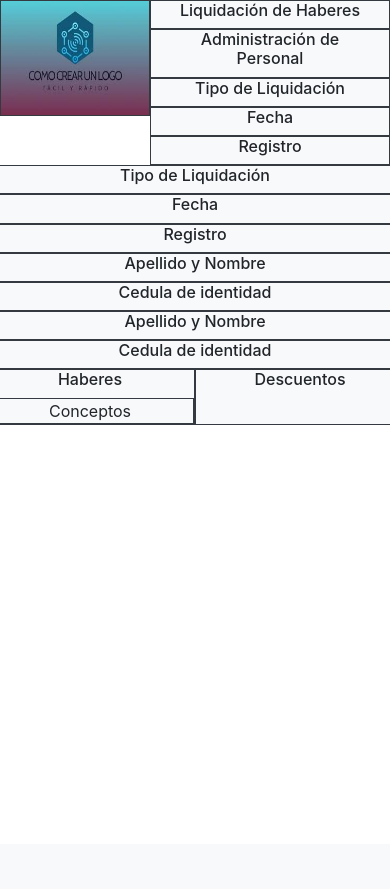
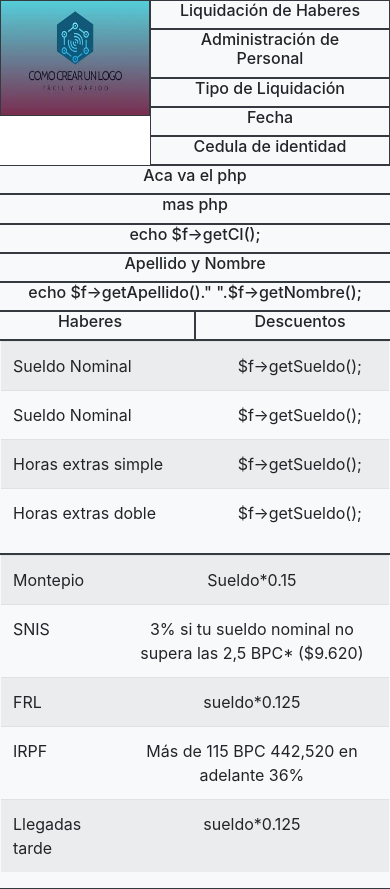
Before and after one commit to nearinthel/proyectoPhp, a PHP site: page /utilities/recibo.html in a window 390 px wide. Before the commit the page ends 425 px from the top, so only its background shows below. Run offline with PHP 8.4, Linux system fonts and the light colour scheme.

Commit message:
el recibo

```diff
--- a/DataTypes/DTMarca.php
+++ b/DataTypes/DTMarca.php
@@ -11,11 +11,7 @@
  *
  * @author Alberto Damelles
  */
-<<<<<<< HEAD
-include_once ("enumES.php");
-=======
 include_once "enumES.php";
->>>>>>> 2a51bae12d96d7b4ea4b339f29136f566b1fc2ca
 class DTMarca {
     private $hora;//la hora se debe crear con datetime
     private $tipo;
--- a/utilities/recibo.html
+++ b/utilities/recibo.html
@@ -8,7 +8,7 @@
     <script src="https://maxcdn.bootstrapcdn.com/bootstrap/4.5.0/js/bootstrap.min.js"></script>
     <meta charset="UTF-8">
     <meta name="viewport" content="width=device-width, initial-scale=1.0">
-    <title>Document</title>
+    <title>Recibo de Sueldo</title>
 </head>
 <body>
 
@@ -31,47 +31,133 @@
             <h6>Fecha</h6>
         </div>
         <div class="col-sm-4 text-center border border-dark bg-light ">
-            <h6>Registro</h6>
+            <h6>Cedula de identidad</h6>
+        </div>
+
+    </div>
+    <div class="row">
+        <div class="col-sm-4 text-center border border-dark bg-light ">
+            <h6>Aca va el php</h6>
+        </div>
+        <div class="col-sm-4 text-center border border-dark bg-light ">
+            <h6>mas php</h6>
+        </div>
+        <div class="col-sm-4 text-center border border-dark bg-light ">
+            <h6>echo $f->getCI();</h6>
         </div>
     </div>
     <div class="row">
-        <div class="col-sm-4 text-center border border-dark bg-light ">
-            <h6>Tipo de Liquidación</h6>
-        </div>
-        <div class="col-sm-4 text-center border border-dark bg-light ">
-            <h6>Fecha</h6>
-        </div>
-        <div class="col-sm-4 text-center border border-dark bg-light ">
-            <h6>Registro</h6>
+        <div class="col-sm-12 text-center border border-dark bg-light">
+            <h6>Apellido y Nombre</h6>
         </div>
     </div>
     <div class="row">
-        <div class="col-sm-9 text-center border border-dark bg-light">
-            <h6>Apellido y Nombre</h6>
+        <div class="col-sm-12 text-center border border-dark bg-light">
+            <h6>echo $f->getApellido()." ".$f->getNombre();</h6>
         </div>
-        <div class="col-sm-3 text-center border border-dark bg-light">
-            <h6>Cedula de identidad</h6>
-        </div>
-    </div>
-    <div class="row">
-        <div class="col-sm-9 text-center border border-dark bg-light">
-            <h6>Apellido y Nombre</h6>
-        </div>
-        <div class="col-sm-3 text-center border border-dark bg-light">
-            <h6>Cedula de identidad</h6>
-        </div>
+
     </div>
     <div class="row">
         <div class="col text-center border border-dark bg-light">
             <h6>Haberes</h6>
-            <div class="row">
-                <div class="col-sm-5 text-center border border-dark bg-light">Conceptos</div>
-            </div>
         </div>
         <div class="col text-center border border-dark bg-light">
             <h6>Descuentos</h6>
         </div>
     </div>
+    <div class="row ">
+        <div class = "col-sm-6 border border-dark bg-light text-center">
+            <table class ="table table-striped">
+                <tr>
+                    <td class="text-left">
+                        Sueldo Nominal
+                    </td>
+                    <td class="text-rigth">
+                        $f->getSueldo();
+                    </td>
+                </tr>
+                <tr>
+                    <td class="text-left">
+                        Sueldo Nominal
+                    </td>
+                    <td class="text-rigth">
+                        $f->getSueldo();
+                    </td>
+                </tr>
+                <tr>
+                    <td class="text-left">
+                        Horas extras simple
+                    </td>
+                    <td class="text-rigth">
+                        $f->getSueldo();
+                    </td>
+                </tr>
+                <tr>
+                    <td class="text-left">
+                        Horas extras doble
+                    </td>
+                    <td class="text-rigth">
+                        $f->getSueldo();
+                    </td>
+                </tr>
+            </table>
+        </div>
+        <div class = "col-sm-6 border border-dark bg-light text-center">
+            <table class ="table table-striped">
+            <tr>
+                <td class="text-left">
+                    Montepio
+                </td>
+                <td class="text-rigth">
+                    Sueldo*0.15
+                </td>
+            </tr>
+            <tr>
+                <td class="text-left">
+                    SNIS
+                </td>
+                <td class="text-rigth">
+                    3% si tu sueldo nominal no supera las 2,5 BPC* ($9.620)
+                    <!-- 4,5% si supera 2,5 BPC* ($9.620 en adelante) y no tienes hijos a cargo.
+                        6 % para más de 2,5 BPC* ($9.620) con hijos menores o con discapacidad a cargo.
+                    5% para más de 2,5 BPC* ($9.620) sin hijos, pero sí cónyuge o pareja a cargo.
+                    8% más de 2,5 BPC* ($9.620) con hijos y pareja a cargo. -->
+                </td>
+            </tr>
+            <tr>
+                <td class="text-left">
+                    FRL
+                </td>
+                <td class="text-rigth">
+                    sueldo*0.125
+                </td>
+            </tr>
+            <tr>
+                <td class="text-left">
+                    IRPF
+                </td>
+                <td class="text-rigth">
+                    <!-- 0 a 7 BPC	$0 a 26,936	Exento
+                    7 a 10 BPC	26,936 a 38,480	10%
+                    10 a 15 BPC	38,480 a 57,720	15%
+                    15 a 30 BPC	57,720 a 115,440	24%
+                    30 a 50 BPC	115,440 a 192,400	25%
+                    50 a 75 BPC	192,400 a 288,600	27%
+                    75 a 115 BPC	288,600 a 442,520	31% -->
+                    Más de 115 BPC	442,520 en adelante	36%
+                </td>
+            </tr>
+            <tr>
+                <td class="text-left">
+                    Llegadas tarde
+                </td>
+                <td class="text-rigth">
+                    sueldo*0.125
+                </td>
+            </tr>
+        </table>
+        </div>
+    </div>
 
 </body>
 </html>
```
Also changed, not shown: persistencia/ControladorConexion.php (+7 -6 lines).
